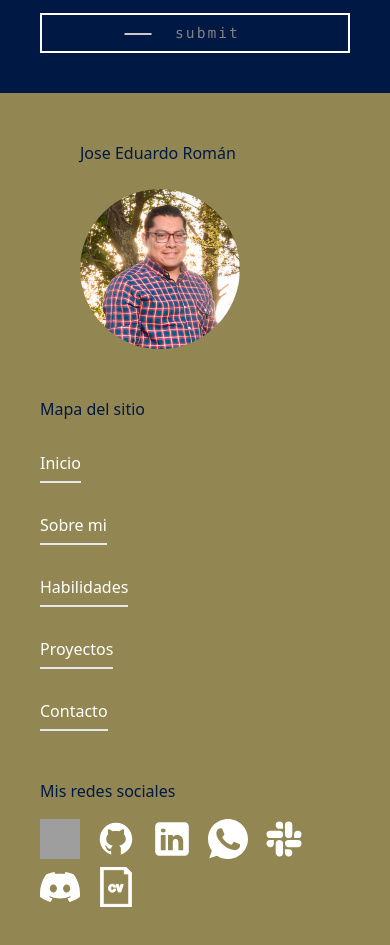
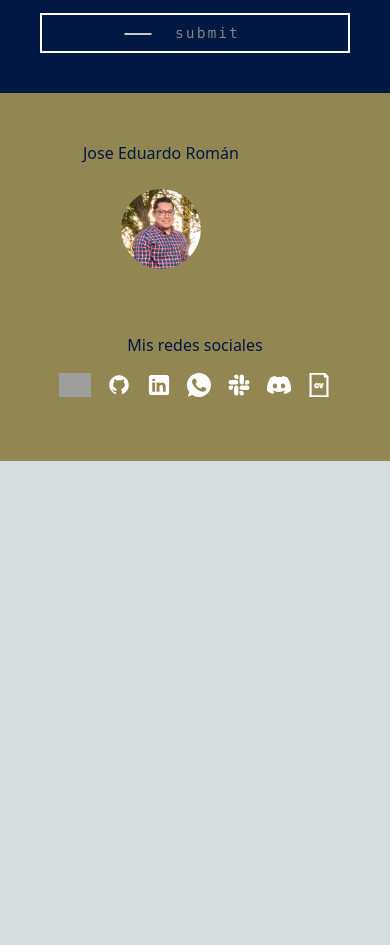
Before and after one commit to jeromanp/my-portfolio, a Next.js app: page / in a window 390 px wide. Shown: the part 6958-7903 px from the top of the page. After the commit the page ends 7419 px from the top, so only its background shows below. Built offline with nearby package versions, Linux system fonts and the light colour scheme; grey boxes are pictures that could not be loaded.

Commit message:
style responsive

```diff
--- a/src/components/Footer.jsx
+++ b/src/components/Footer.jsx
@@ -4,20 +4,22 @@ import Link from "next/link";
 export default function Footer() {
   return (
     <footer className="flex-1 bg-custom-oro text-custom-azul">
-      <div className="container mx-auto py-12 lg:py-14 xl:py-20 pl-10 pr-20">
+      <div className="container mx-auto py-12 lg:py-14 xl:py-20 mx-auto flex justify-center items-center">
         <div className="flex flex-col lg:flex-row items-start lg:justify-between gap-12">
-          <div className="flex flex-col gap-6 ml-10">
+          <div className="flex flex-col gap-6 ml-10 mx-auto flex justify-center items-center">
             <h3 className="font-medium text-custom-azul">Jose Eduardo Román</h3>
+            <div className="w-30 h-30 md:w-60 sm:h-60 sm:w-70 md:h-70 mx-auto flex justify-center items-center">
               <Link href="/">
                 <img
-                className="h-40 w-auto object-cover rounded-full"
+                  className="h-20 sm:h-30 md:h-40 lg:h-50 w-auto object-cover rounded-full"
                   src="/imagen/img-me.jpg"
-                alt="logo"
+                  alt="me"
                 />
               </Link>
             </div>
+          </div>
 
-          <div className="flex flex-col gap-12 lg:gap-6">
+          <div className="hidden sm:flex md:flex lg:flex flex-col gap-12 lg:gap-6 mx-auto flex justify-center items-center">
             <div className="flex flex-col lg:flex-row gap-12 lg:items-center lg:justify-end">
               <ul className="flex flex-col lg:flex-col items-start lg:items-center flex-wrap gap-6">
                 <li>Mapa del sitio</li>
@@ -65,9 +67,10 @@ export default function Footer() {
             </div>
           </div>
 
-          <div>
+          <div className="p-4 sm:p-0 sm:pl-10 lg:pl-20 mx-auto items-center flex justify-center flex-col">
+            <div className="mx-auto items-center flex">
               <h3 className="mb-4 flex flex-col">Mis redes sociales</h3>
-
+            </div>
             <div className="flex flex-col lg:flex-row gap-12 lg:items-center lg:justify-end">
               <ul className="flex items-center gap-x-4 gap-y-2 flex-wrap">
                 <li>
@@ -75,7 +78,7 @@ export default function Footer() {
                     <img
                       src="/svg-social-networks/gmail.svg"
                       alt="email"
-                      className="w-10 h-10 transition duration-300 transform hover:scale-125"
+                      className="h-6 sm:h-9 md:h-10 lg:h-10 w-auto transition duration-300 transform hover:scale-125"
                     />
                   </a>
                 </li>
@@ -85,7 +88,7 @@ export default function Footer() {
                     <img
                       src="/svg-social-networks/github.svg"
                       alt="github"
-                      className="w-10 h-10 transition duration-300 transform hover:scale-125"
+                      className="h-6 sm:h-9 md:h-10 lg:h-10 w-auto transition duration-300 transform hover:scale-125"
                     />
                   </a>
                 </li>
@@ -98,7 +101,7 @@ export default function Footer() {
                     <img
                       src="/svg-social-networks/linkedin.svg"
                       alt="linkedin"
-                      className="w-10 h-10 transition duration-300 transform hover:scale-125"
+                      className="h-6 sm:h-9 md:h-10 lg:h-10 w-auto transition duration-300 transform hover:scale-125"
                     />
                   </a>
                 </li>
@@ -111,7 +114,7 @@ export default function Footer() {
                     <img
                       src="/svg-social-networks/whatsapp.svg"
                       alt="whatsapp"
-                      className="w-10 h-10 transition duration-300 transform hover:scale-125"
+                      className="h-6 sm:h-9 md:h-10 lg:h-10 w-auto transition duration-300 transform hover:scale-125"
                     />
                   </a>
                 </li>
@@ -121,7 +124,7 @@ export default function Footer() {
                     <img
                       src="/svg-social-networks/slack.svg"
                       alt="slack"
-                      className="w-10 h-10 transition duration-300 transform hover:scale-125"
+                      className="h-6 sm:h-9 md:h-10 lg:h-10 w-auto transition duration-300 transform hover:scale-125"
                     />
                   </a>
                 </li>
@@ -131,7 +134,7 @@ export default function Footer() {
                     <img
                       src="/svg-social-networks/discord.svg"
                       alt="discord"
-                      className="w-10 h-10 transition duration-300 transform hover:scale-125"
+                      className="h-6 sm:h-9 md:h-10 lg:h-10 w-auto transition duration-300 transform hover:scale-125"
                     />
                   </a>
                 </li>
@@ -141,7 +144,7 @@ export default function Footer() {
                     <img
                       src="/svg-social-networks/cv.svg"
                       alt="cv"
-                      className="w-10 h-10 transition duration-300 transform hover:scale-125"
+                      className="h-6 sm:h-9 md:h-10 lg:h-10 w-auto transition duration-300 transform hover:scale-125"
                     />
                   </a>
                 </li>
```
Lines whose indentation alone changed are shown as unchanged.
